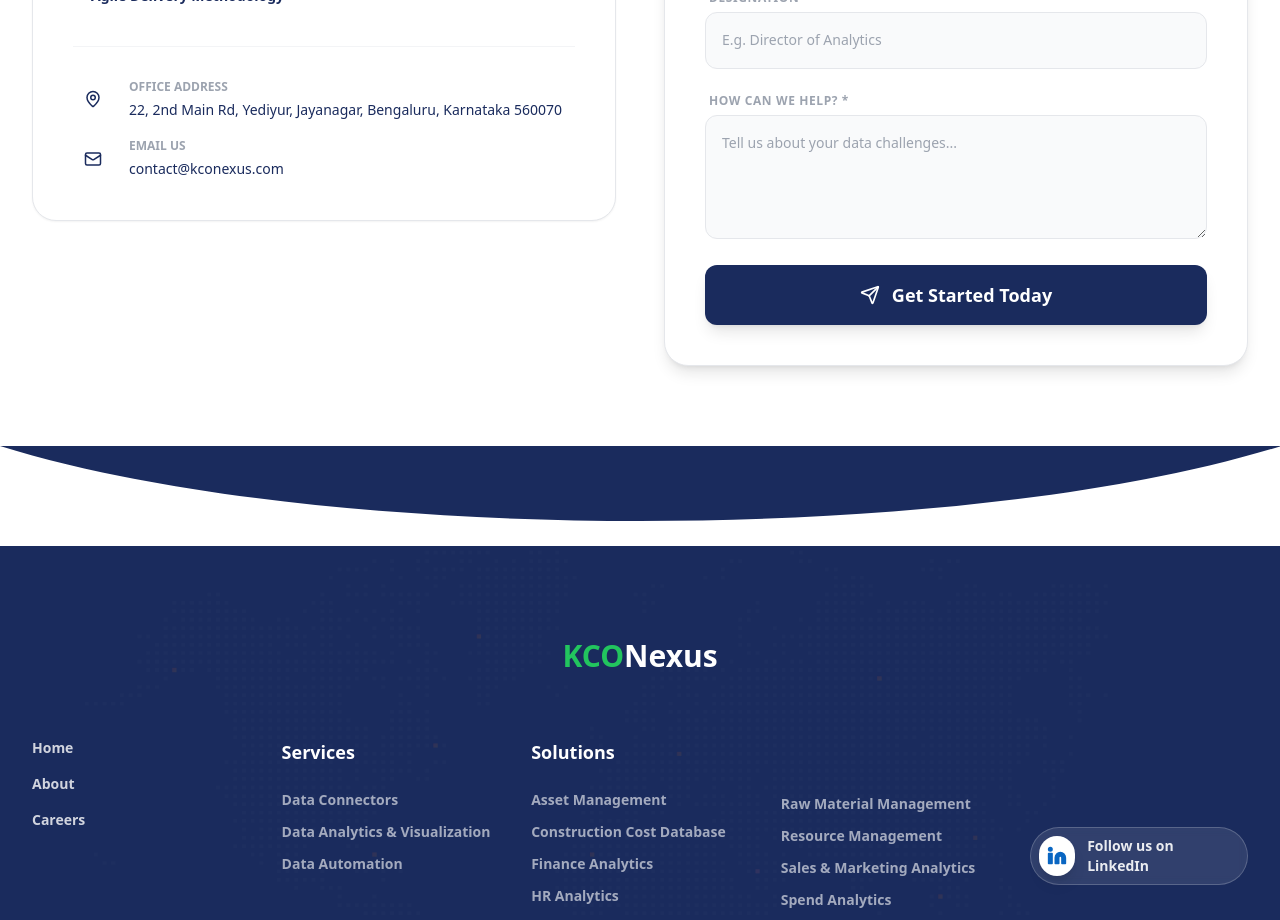
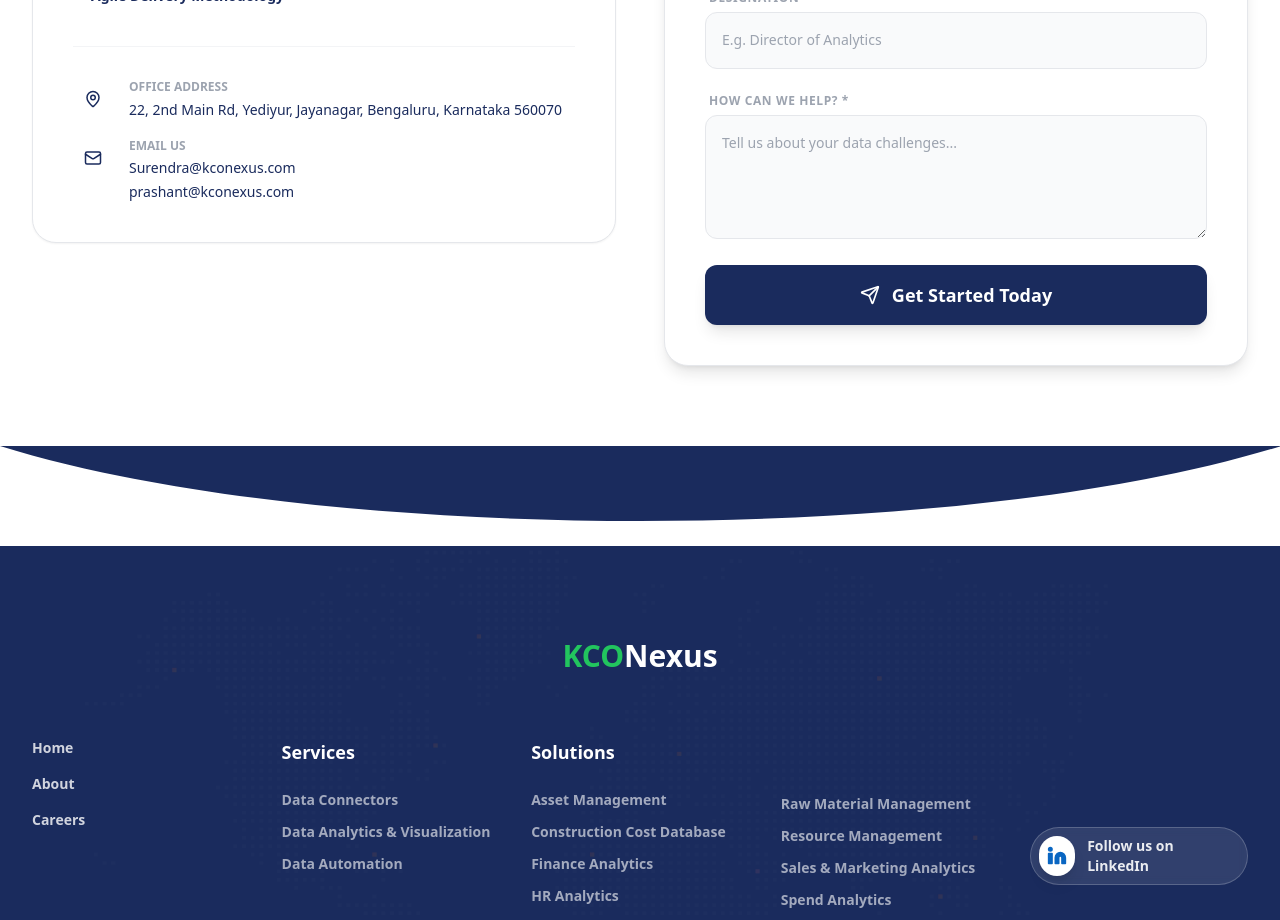
Before and after one commit to surendraRm1/powerbi-kconexus, a Next.js app: page / in a window 1280 px wide. Shown: the part 6380-7300 px from the top of the page. Built offline with nearby package versions, Linux system fonts and the light colour scheme.

Commit message:
Add Surendra and Prashant email addresses to contact details

```diff
--- a/app/contact/page.tsx
+++ b/app/contact/page.tsx
@@ -33,7 +33,10 @@ export default function ContactPage() {
                                 </div>
                                 <div className="text-sm">
                                     <p className="font-bold text-navy-900 mb-1">Email Us</p>
-                                    <a href={`mailto:${site.email}`} className="text-ink-500 hover:text-openbi-green transition-colors">{site.email}</a>
+                                    <div className="space-y-1">
+                                        <a href={`mailto:${site.emails[0]}`} className="block text-ink-500 hover:text-openbi-green transition-colors">{site.emails[0]}</a>
+                                        <a href={`mailto:${site.emails[1]}`} className="block text-ink-500 hover:text-openbi-green transition-colors">{site.emails[1]}</a>
+                                    </div>
                                 </div>
                             </li>
                             <li className="flex gap-4">
--- a/app/page.tsx
+++ b/app/page.tsx
@@ -165,15 +165,20 @@ export default function HomePage() {
                                     </p>
                                 </div>
                             </div>
-                            <div className="flex items-center gap-4">
+                            <div className="flex items-start gap-4">
                                 <div className="w-10 h-10 rounded-full bg-navy-50 flex items-center justify-center shrink-0">
                                     <LucideMail className="text-navy-900" size={18} />
                                 </div>
                                 <div>
                                     <p className="text-xs font-bold text-gray-400 uppercase mb-1">Email Us</p>
-                                    <a href={`mailto:${site.email}`} className="text-sm font-medium text-navy-900 hover:text-openbi-green transition-colors">
-                                        {site.email}
-                                    </a>
+                                    <div className="space-y-1">
+                                        <a href={`mailto:${site.emails[0]}`} className="block text-sm font-medium text-navy-900 hover:text-openbi-green transition-colors">
+                                            {site.emails[0]}
+                                        </a>
+                                        <a href={`mailto:${site.emails[1]}`} className="block text-sm font-medium text-navy-900 hover:text-openbi-green transition-colors">
+                                            {site.emails[1]}
+                                        </a>
+                                    </div>
                                 </div>
                             </div>
                         </div>
--- a/lib/site.ts
+++ b/lib/site.ts
@@ -2,6 +2,7 @@ export const site = {
     name: "KCONexus",
     domain: "kconexus.com",
     email: "contact@kconexus.com",
+    emails: ["Surendra@kconexus.com", "prashant@kconexus.com"],
     phone: "+91 9110822188",
     company: "KCONexus",
     designation: "Lead Consultant",
```
